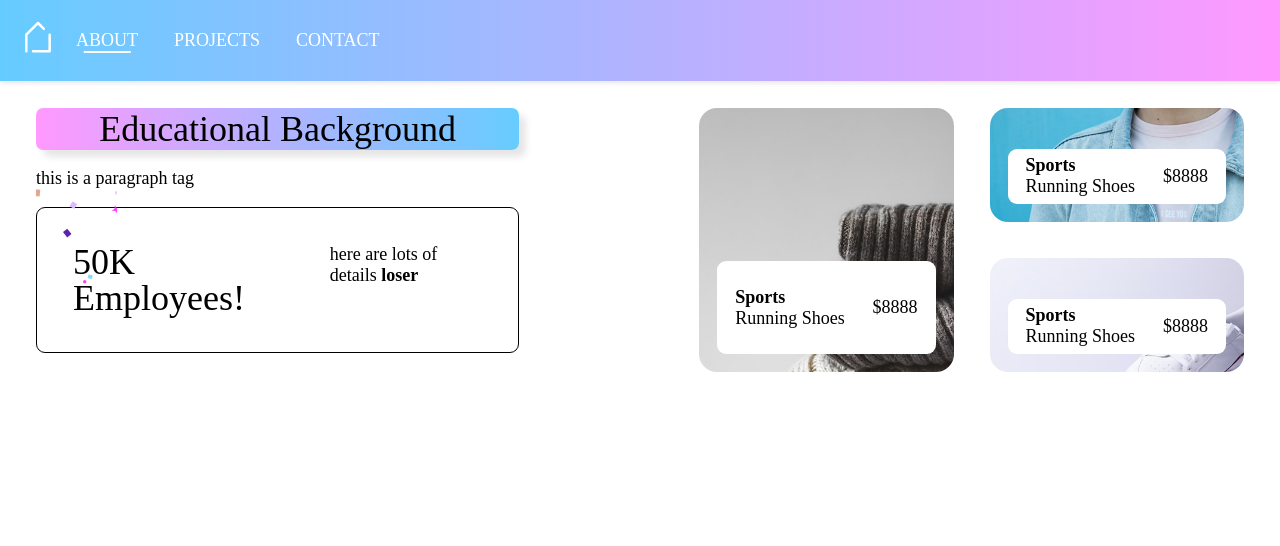
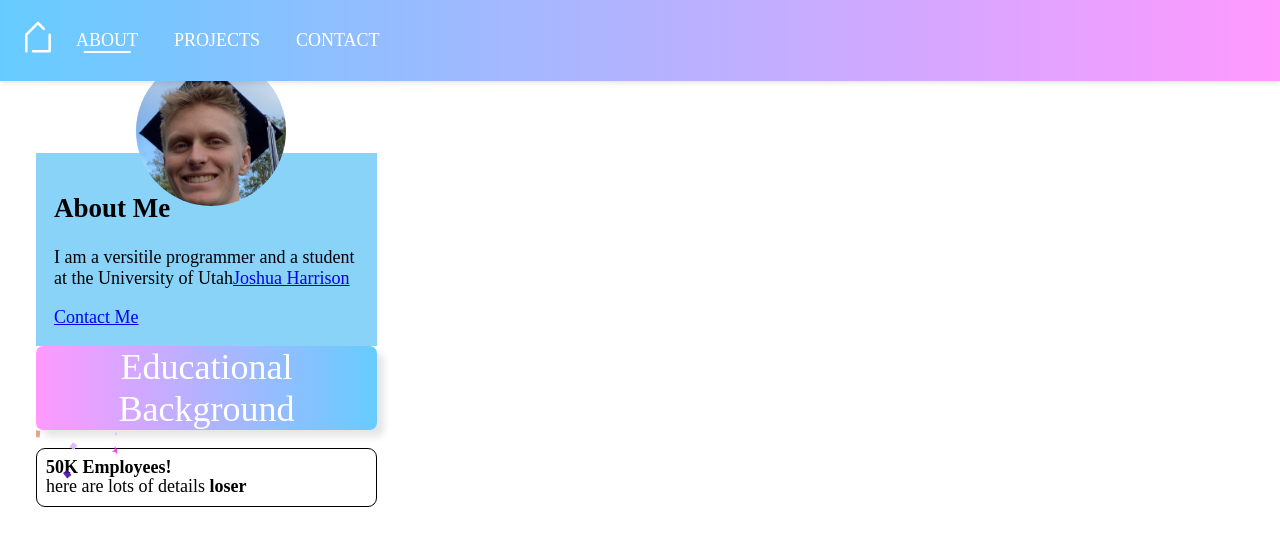
Before and after one commit to blakevd/blakevd-personal-website, a React (Create React App) app: page / in a window 1280 px wide. Shown: the top 546 px of the page. Built offline with nearby package versions, Linux system fonts and the light colour scheme.

Commit message:
added about me to about page

```diff
--- a/src/App.css
+++ b/src/App.css
@@ -86,7 +86,7 @@ nav ul li a:hover::before{
 main {
   display: flex;
   gap: 10rem;
-  margin-top: 6rem;
+  margin-top: 4.5rem;
   margin-left: 2rem;
   margin-right: 2rem;
   overflow: auto;
@@ -118,6 +118,8 @@ h1 {
   border-radius: 0.2em;
   box-shadow: 7px 7px 7px rgba(0, 0, 0, 0.1);
   text-align: center;
+  color: white;
+  margin-bottom: 1rem;
 }
 
 .edu-subhead {
@@ -126,13 +128,11 @@ h1 {
 }
 
 .edu {
-  display: flex;
   gap: 4em;
-  padding: 2em;
+  padding: .5em;
   border: 1px solid black;
   border-radius: 0.5em;
   position: relative;
-
 }
 
 .edu::before{
@@ -146,10 +146,10 @@ h1 {
   z-index: 0;
 }
 
-p.employees {
-  font-size: 2rem;
+p.title    {
+  font-size: 1em;
   margin: 0;
-  font-weight: 200;
+  font-weight: bold;
   line-height: 100%;
 }
 
@@ -167,17 +167,25 @@ p.details {
 
 }
 
-.card {
-  border-radius: 1em;
+.card-me {
   padding: 1em;
   display: flex;
-  align-items: end;
   background-size: 150%;
+  background-color: #89d3f9;
+  margin-top: 4rem;
 }
 
-.card1 {
-  grid-area: left;
-  background-image: url('./images/clothing1.jpg');
+.card-me::before {
+  position: absolute;
+  content: "";
+  background: url('./images/blakeyboo.jpg');
+  background-size: 150px;
+  border-radius: 5rem;
+  width: 150px;
+  height: 150px;
+  top: -25px;
+  left: 100px;
+  z-index: 0;
 }
 
 .card2 {
--- a/src/pages/About.tsx
+++ b/src/pages/About.tsx
@@ -4,43 +4,28 @@ const About = () => {
     return (
         <div className = "page-overlay about">
             <div className="left-col">
+                <div className="card card-me">
+                    <div className="card-body">
+                        <h2 className="card-title">About Me</h2>
+                        <p className="card-text">
+                            I am a versitile programmer and a student at the University of Utah
+                            <a href="https://www.linkedin.com/in/joshua-harrison-7a2008100/">
+                                Joshua Harrison
+                            </a>
+                        </p>
+                        <Link to="/contact" className="btn btn-primary">
+                            Contact Me
+                        </Link>
+                    </div>
+                </div>
                 <h1>Educational Background</h1>
-                <p className="edu-subhead">this is a paragraph tag</p>
                 <div className="edu">
-                    <p className="employees">50K Employees!</p>
+                    <p className="title">50K Employees!</p>
                     <p className="details">here are lots of details <strong>loser</strong></p>
                 </div>
             </div>
             <div className="right-col">
-                <div className="card card1">
-                    <div className="card-details">
-                        <div>
-                            <a href="#" className="product-title">Sports</a>
-                            <p>Running Shoes</p>
-                        </div>
-                        <p className="product-price">$8888</p>
-                    </div>
-                </div>
 
-                <div className="card card2">
-                    <div className="card-details">
-                        <div>
-                            <a href="#" className="product-title">Sports</a>
-                            <p>Running Shoes</p>
-                        </div>
-                        <p className="product-price">$8888</p>
-                    </div>
-                </div>
-
-                <div className="card card3">
-                    <div className="card-details">
-                        <div>
-                            <a href="#" className="product-title">Sports</a>
-                            <p>Running Shoes</p>
-                        </div>
-                        <p className="product-price">$8888</p>
-                    </div>
-                </div>
             </div>
         </div>
     )
```
